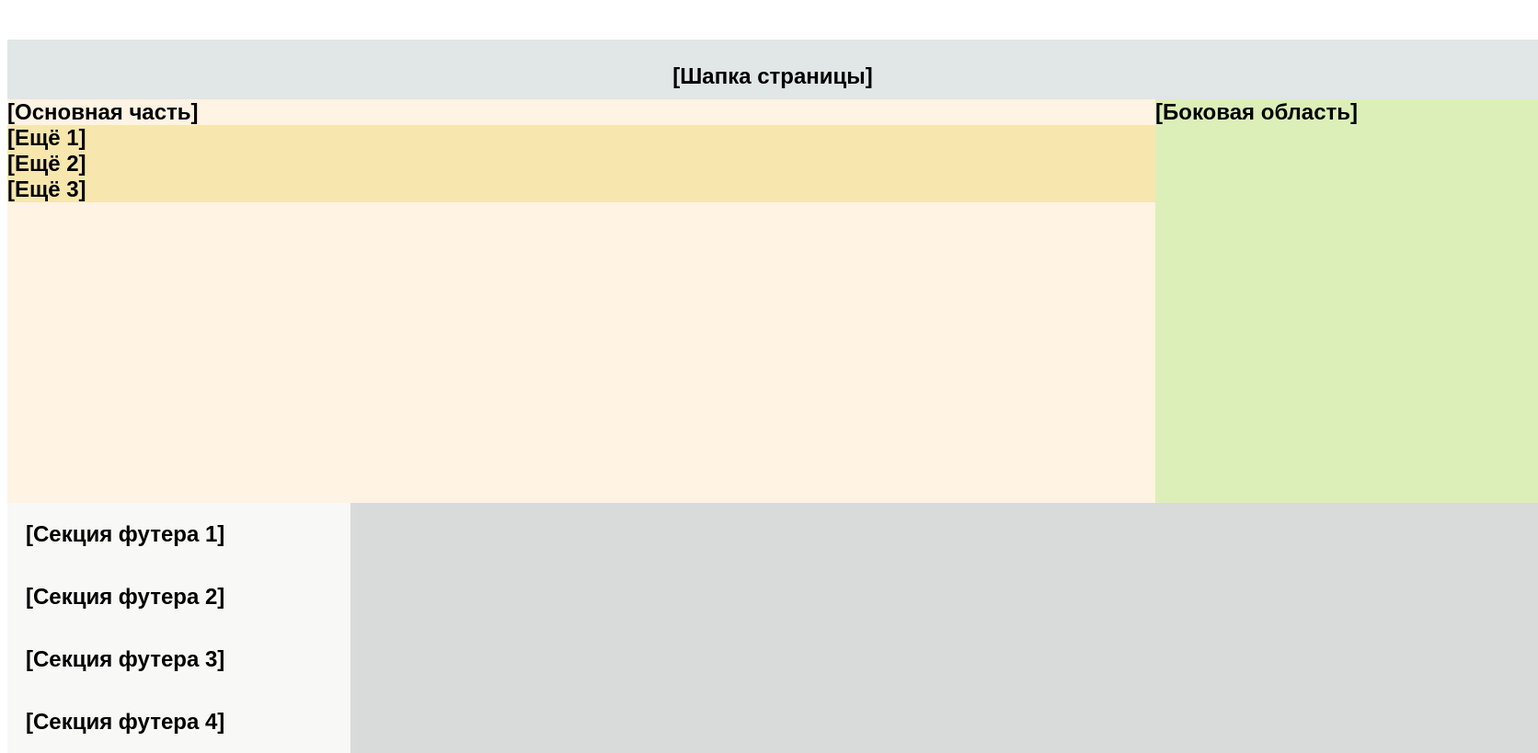
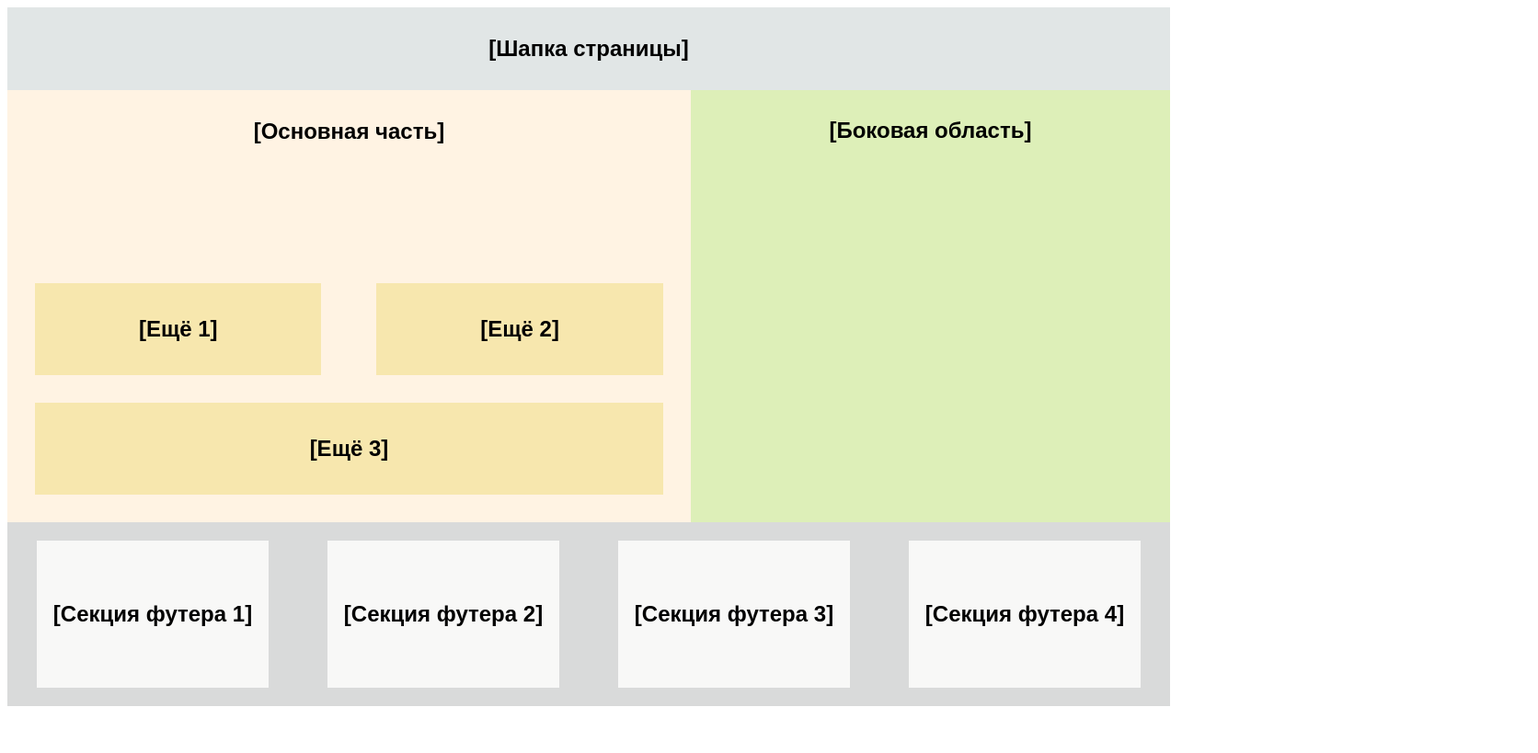
Before and after one commit to KateSt421/week6, a plain HTML site: page index.html in a window 1280 px wide. Shown: the whole page at 92% size, 1672 px wide, since content can reach past the window. Drawn offline with Linux system fonts and the light colour scheme.

Commit message:
Add styles

```diff
--- a/index.html
+++ b/index.html
@@ -11,19 +11,18 @@
       <header class="header">[Шапка страницы]</header>
       <main>
         [Основная часть]
-
-        <div class="section-main">[Ещё 1]</div>
-        <div class="section-main">[Ещё 2]</div>
-
-        <div class="section-main-bottom">[Ещё 3]</div>
+        <div class="top-section">
+          <div class="section-main">[Ещё 1]</div>
+          <div class="section-main">[Ещё 2]</div>
+          <div class="section-main-bottom">[Ещё 3]</div>
+        </div>
       </main>
-      <div class="right-section"></div>
       <div class="text-section">[Боковая область]</div>
       <footer class="footer">
-        <div class="section section1">[Секция футера 1]</div>
-        <div class="section section2">[Секция футера 2]</div>
-        <div class="section section3">[Секция футера 3]</div>
-        <div class="section section4">[Секция футера 4]</div>
+        <div class="section">[Секция футера 1]</div>
+        <div class="section">[Секция футера 2]</div>
+        <div class="section">[Секция футера 3]</div>
+        <div class="section">[Секция футера 4]</div>
       </footer>
     </div>
   </body>
--- a/styles.css
+++ b/styles.css
@@ -1,19 +1,14 @@
 body {
-  height: 100vh;
   font: bold x-large sans-serif;
 }
 
 .container {
   display: grid;
-  grid-template-columns: repeat(4, 416px);
-  grid-template-rows: repeat(5, 150px);
-  align-items: center;
-  height: 220px;
 }
 
 .header {
   background-color: rgb(225, 230, 230);
-  height: 80px;
+  height: 90px;
   grid-row: 1 / 2;
   grid-column: span 5;
   display: grid;
@@ -23,60 +18,63 @@ body {
 
 main {
   background-color: rgb(255 243 227);
-  width: 3fr;
   grid-row: 2 / 5;
   grid-column: span 3;
-  height: 550px;
+  height: 440px;
+  text-align: center;
+  display: grid;
+  padding-top: 30px;
+  align-items: center;
 }
 
-.main-part {
-}
-
-.text-main-part {
+.top-section {
+  display: grid;
+  grid-template-columns: repeat(2, 1fr);
+  margin-top: 150px;
 }
 
 .section-main {
   background-color: rgb(247 231 174);
+  margin-left: 30px;
+  margin-right: 30px;
+  height: 100px;
+  align-items: center;
+  display: grid;
 }
 
 .section-main-bottom {
   background-color: rgb(247 231 174);
-}
-
-.main-flex {
-}
-
-.right-section {
+  margin: 30px;
+  height: 100px;
+  align-items: center;
+  display: grid;
+  grid-column: span 3;
 }
 
 .text-section {
   background-color: rgb(221, 239, 184);
-  width: 2fr;
   grid-row: 2 / 5;
   grid-column: span 2;
-  height: 550px;
+  height: 440px;
+  display: grid;
+  justify-content: center;
+  padding-top: 30px;
 }
 
 .footer {
   background-color: rgb(217 218 218);
-  grid-row: 5;
-  grid-column: 1 / 5;
+  grid-column: 1 / 6;
+  display: grid;
+  grid-template-columns: repeat(4, 1fr);
+  height: 200px;
+  justify-items: center;
 }
-
 .section {
   background-color: rgb(248, 248, 247);
-  padding: 20px;
-  width: 20%;
+  width: 80%;
+  text-align: center;
+  margin-top: 20px;
+  margin-bottom: 20px;
+  display: grid;
+  align-items: center;
 }
-
-.section1 {
-}
-
-.section2 {
-}
-
-.section3 {
-}
-
-.section4 {
-}
```
